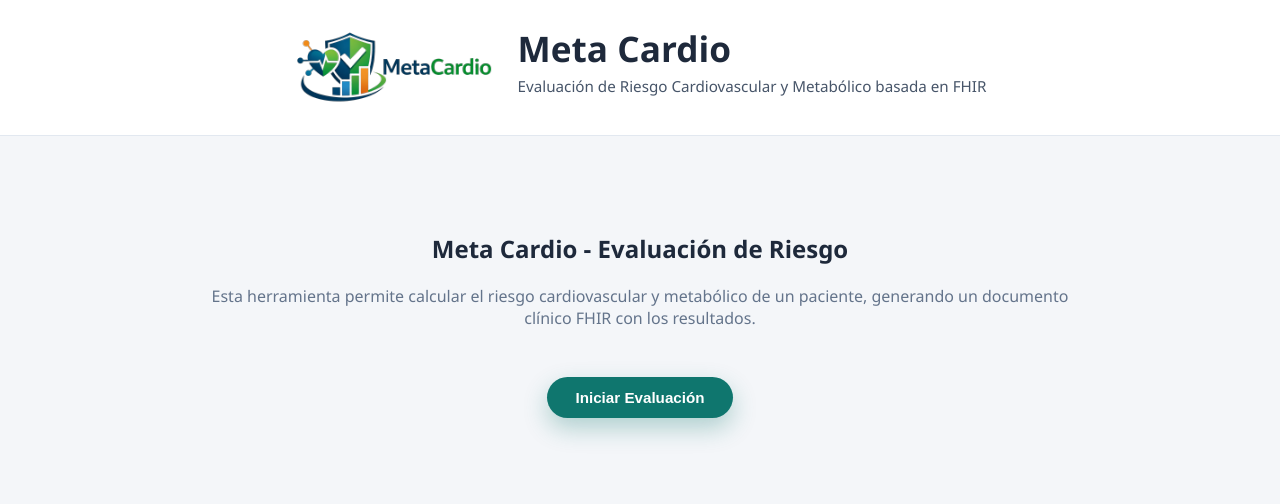
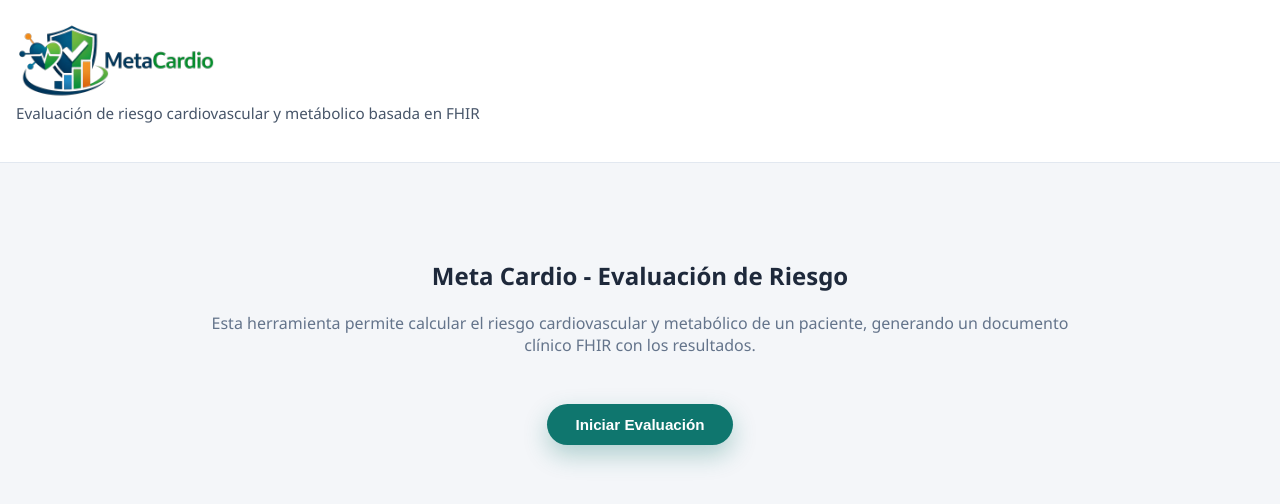
Before and after one commit to yhoys/meta-cardio, a React (Vite) app: page / in a window 1280 px wide. Shown: the top 504 px of the page. Built offline with nearby package versions, Linux system fonts and the light colour scheme.

Commit message:
Estilos 14

```diff
--- a/src/App.css
+++ b/src/App.css
@@ -23,12 +23,16 @@ body {
   margin: auto;
   display: flex;
   align-items: center;
-  justify-content: center;
-  gap: 1.5rem;
-  flex-wrap: wrap;
+  justify-content: flex-start;
 }
 
 /* Logo */
+
+.logo-block {
+  display: flex;
+  flex-direction: column;
+  align-items: flex-start;
+}
 
 .logo {
   width: 200px;
@@ -37,10 +41,10 @@ body {
 
 /* Texto */
 
-.header-text h1 {
-  margin: 0;
-  font-size: 2.2rem;
-  color: #1e293b;
+.subtitle.under-logo {
+  margin-top: 0.3rem;
+  font-size: 0.95rem;
+  color: #475569;
 }
 
 .subtitle {
--- a/src/App.jsx
+++ b/src/App.jsx
@@ -135,18 +135,11 @@ function App() {
   return (
     <div className="app-container">
       <header className="app-header">
-        <div className="header-content">
-          <img
-            src="/meta-cardio-logo.svg"
-            alt="Logo Meta-Cardio"
-            className="logo"
-          />
-          <div className="header-text">
-            <h1>Meta Cardio</h1>
-            <p className="subtitle">
-              Evaluación de Riesgo Cardiovascular y Metabólico basada en FHIR
-            </p>
-          </div>
+        <div className="logo-block">
+          <img src="/meta-cardio-logo.svg" alt="MetaCardio" className="logo" />
+          <p className="subtitle under-logo">
+            Evaluación de riesgo cardiovascular y metábolico basada en FHIR
+          </p>
         </div>
       </header>
 
```
